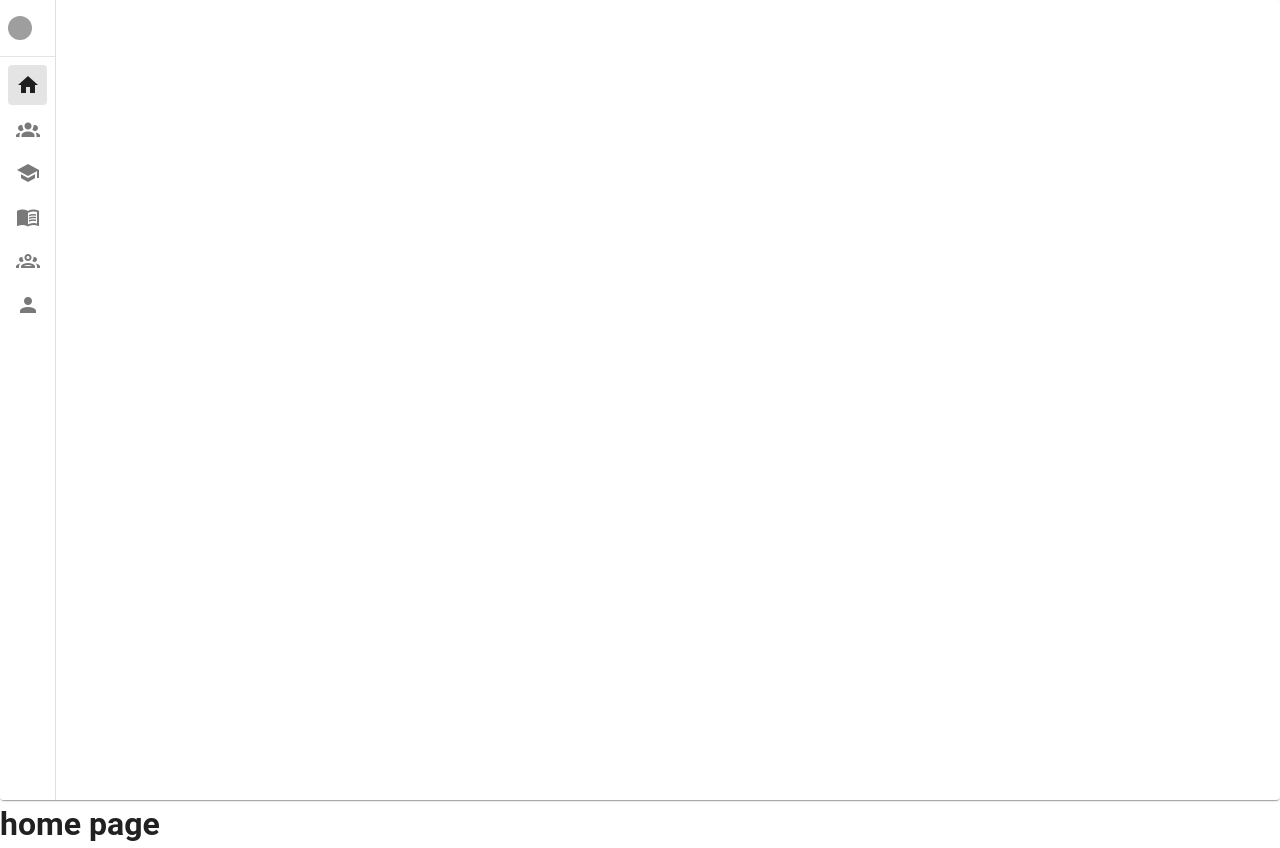
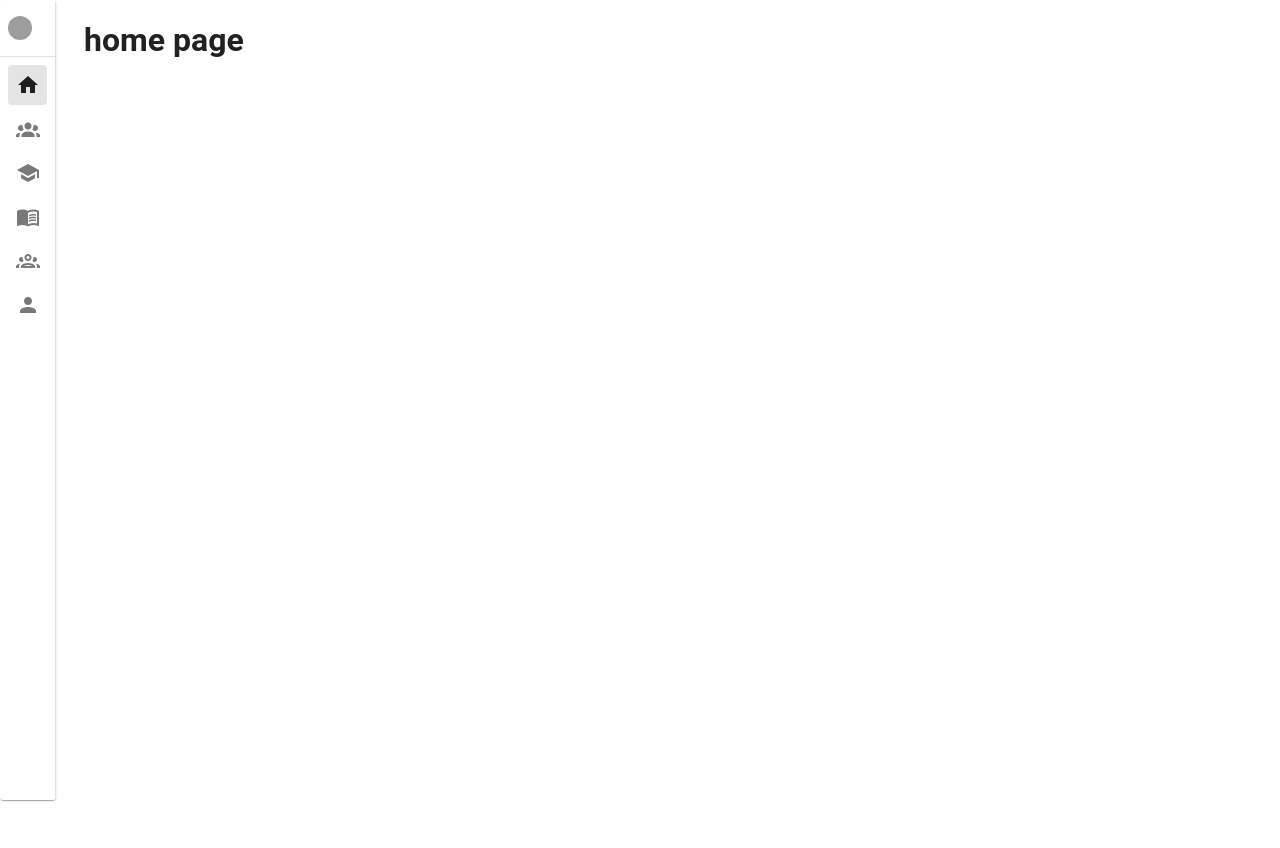
Before and after one commit to dilo145/chStack, a Vue app in the folder app/: page / in a window 1280 px wide. After the commit the page ends 800 px from the top, so only its background shows below. Built offline with nearby package versions, Linux system fonts and the light colour scheme; grey boxes are pictures that could not be loaded.

Commit message:
feat: style page

```diff
--- a/app/components.d.ts
+++ b/app/components.d.ts
@@ -7,7 +7,6 @@ export {}
 
 declare module 'vue' {
   export interface GlobalComponents {
-    HelloWorld: typeof import('./src/components/HelloWorld.vue')['default']
     RouterLink: typeof import('vue-router')['RouterLink']
     RouterView: typeof import('vue-router')['RouterView']
     SideNavigationComponent: typeof import('./src/components/SideNavigationComponent.vue')['default']
--- a/app/src/App.vue
+++ b/app/src/App.vue
@@ -4,7 +4,11 @@ import SideNavigationComponent from "@/components/SideNavigationComponent.vue";
 
 <template>
   <v-app>
-    <SideNavigationComponent />
-    <router-view />
+    <div class="d-flex">
+      <SideNavigationComponent />
+      <v-container>
+        <router-view />
+      </v-container>
+    </div>
   </v-app>
 </template>
```
